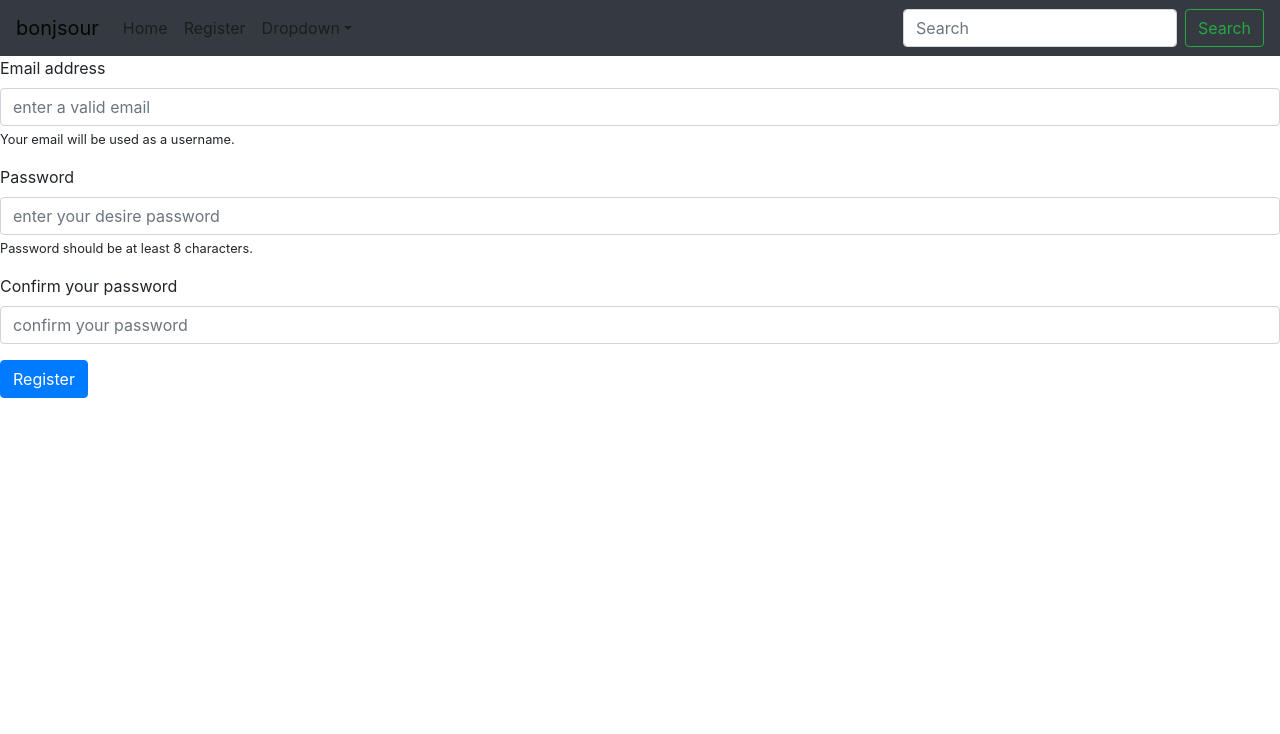
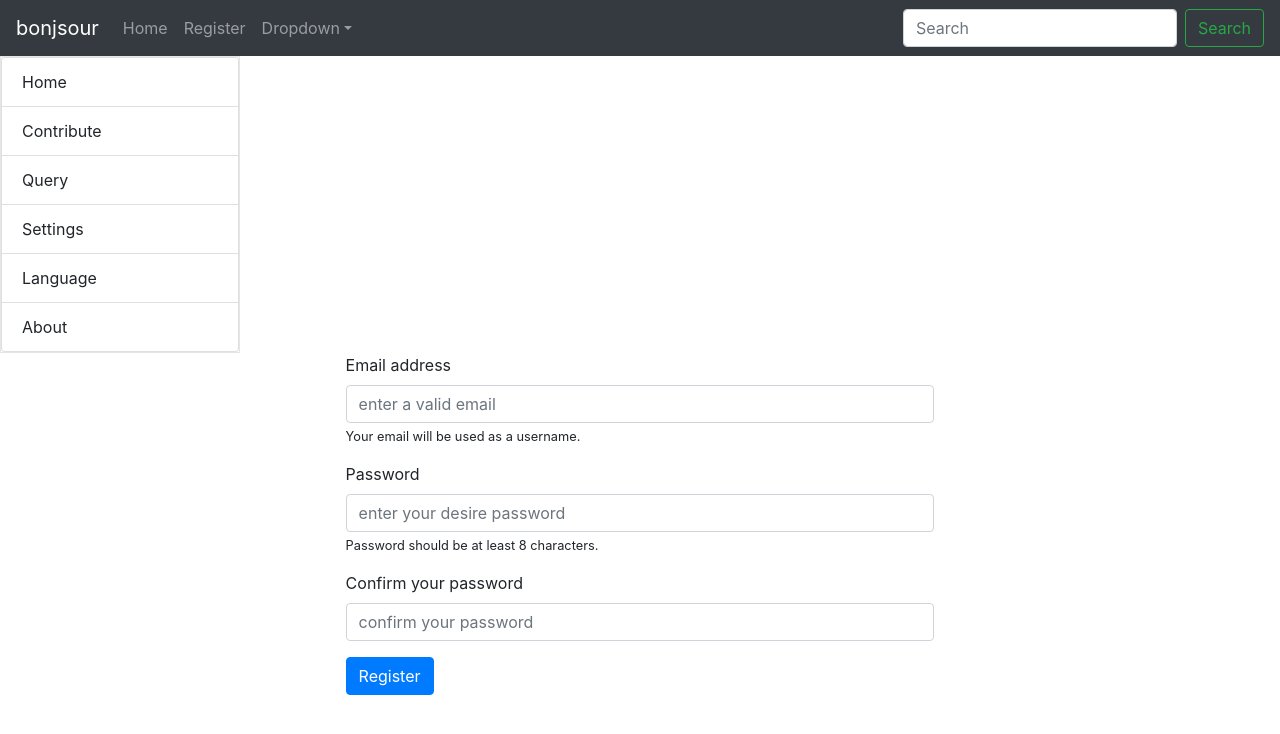
Before and after one commit to btarcahn/bonjsour, a React (Create React App) app in the folder frontend-react/: page / in a window 1280 px wide. Shown: the top 734 px of the page. Built offline with nearby package versions, Linux system fonts and the light colour scheme.

Commit message:
refactor & add basic navbars

```diff
--- a/frontend-react/src/App.js
+++ b/frontend-react/src/App.js
@@ -19,10 +19,9 @@ function App() {
               integrity="sha384-ggOyR0iXCbMQv3Xipma34MD+dH/1fQ784/j6cY/iJTQUOhcWr7x9JvoRxT2MZw1T"
               crossOrigin="anonymous"
           />
-          <Skeleton />
         </header>
         <body>
-          <SignupForm />
+            <Skeleton />
         </body>
       </div>
   );
--- /dev/null
+++ b/frontend-react/src/components/Navbar/TopNavbar.jsx
@@ -0,0 +1,46 @@
+import React from 'react'
+import Navbar from "react-bootstrap/Navbar";
+import Nav from "react-bootstrap/Nav";
+import NavDropdown from "react-bootstrap/NavDropdown";
+import Form from "react-bootstrap/Form";
+import FormControl from "react-bootstrap/FormControl";
+import Button from "react-bootstrap/Button";
+
+/**
+ * The top navigation bar.
+ * The code was taken from react-bootstrap project.
+ * @author Bach Tran
+ * @since 1.0
+ * @licence GPL-3.0
+ */
+class TopNavbar extends React.Component {
+    render() {
+        return (
+            <div>
+                <Navbar bg="dark" expand="lg" variant="dark">
+                    <Navbar.Brand href="#home">bonjsour</Navbar.Brand>
+                    <Navbar.Toggle aria-controls="basic-navbar-nav" />
+                    <Navbar.Collapse id="basic-navbar-nav">
+                        <Nav className="mr-auto">
+                            <Nav.Link href="#home">Home</Nav.Link>
+                            <Nav.Link href="#register">Register</Nav.Link>
+                            <NavDropdown title="Dropdown" id="basic-nav-dropdown">
+                                <NavDropdown.Item href="#action/3.1">Action</NavDropdown.Item>
+                                <NavDropdown.Item href="#action/3.2">Another action</NavDropdown.Item>
+                                <NavDropdown.Item href="#action/3.3">Something</NavDropdown.Item>
+                                <NavDropdown.Divider />
+                                <NavDropdown.Item href="#action/3.4">Separated link</NavDropdown.Item>
+                            </NavDropdown>
+                        </Nav>
+                        <Form inline>
+                            <FormControl type="text" placeholder="Search" className="mr-sm-2" />
+                            <Button variant="outline-success">Search</Button>
+                        </Form>
+                    </Navbar.Collapse>
+                </Navbar>
+            </div>
+        )
+    }
+}
+
+export default TopNavbar
--- /dev/null
+++ b/frontend-react/src/components/Sidebar/Sidebar.jsx
@@ -0,0 +1,39 @@
+/**
+ * File: Sidebar.jsx
+ * Author: Bach Tran
+ * Year: 2019
+ * License: GPL-3.0
+ * This code was inspired from the tutorial, with the use of
+ * react-bootstrap components instead of Material-UI:
+ * https://dev.to/jsmanifest/create-a-modern-dynamic-sidebar-menu-in-react-using-recursion-36eo
+ */
+import React from 'react'
+import ListGroup from 'react-bootstrap/ListGroup';
+import ListGroupItem from 'react-bootstrap/ListGroupItem';
+import './styles.css'
+
+// all elements in the sidebar
+const items = [
+    {name: 'Home', label: 'home'},
+    {name: 'Contribute', label: 'contribute'},
+    {name: 'Query', label: 'query'},
+    {name: 'Settings', label: 'settings'},
+    {name: 'Language', label: 'language'},
+    {name: 'About', label: 'about'}
+];
+
+function Sidebar() {
+    return(
+        <div className='Sidebar-left'>
+            <ListGroup>
+                {items.map(({ label, name, ...rest }) => (
+                    <ListGroupItem button {...rest}>
+                        {name}
+                    </ListGroupItem>
+                ))}
+            </ListGroup>
+        </div>
+    )
+}
+
+export default Sidebar
--- /dev/null
+++ b/frontend-react/src/components/Sidebar/styles.css
@@ -0,0 +1,4 @@
+.Sidebar-left {
+    max-width: 240px;
+    border: 1px solid rgba(0, 0, 0, 0.1);
+}
--- a/frontend-react/src/components/Skeleton.jsx
+++ b/frontend-react/src/components/Skeleton.jsx
@@ -7,37 +7,22 @@
  * the NavBar.
  */
 import React from 'react'
-import Navbar from "react-bootstrap/Navbar";
-import Nav from "react-bootstrap/Nav";
-import NavDropdown from "react-bootstrap/NavDropdown";
-import Form from "react-bootstrap/Form";
-import Button from "react-bootstrap/Button";
-import FormControl from "react-bootstrap/FormControl";
-
+import TopNavbar from "./Navbar/TopNavbar";
+import Sidebar from "./Sidebar/Sidebar";
+import './styles.css'
+import SignupForm from "./SignupForm";
 class Skeleton extends React.Component {
     render() {
         return (
-            <Navbar bg="dark" expand="lg">
-                <Navbar.Brand href="#home">bonjsour</Navbar.Brand>
-                <Navbar.Toggle aria-controls="basic-navbar-nav" />
-                <Navbar.Collapse id="basic-navbar-nav">
-                    <Nav className="mr-auto">
-                        <Nav.Link href="#home">Home</Nav.Link>
-                        <Nav.Link href="#register">Register</Nav.Link>
-                        <NavDropdown title="Dropdown" id="basic-nav-dropdown">
-                            <NavDropdown.Item href="#action/3.1">Action</NavDropdown.Item>
-                            <NavDropdown.Item href="#action/3.2">Another action</NavDropdown.Item>
-                            <NavDropdown.Item href="#action/3.3">Something</NavDropdown.Item>
-                            <NavDropdown.Divider />
-                            <NavDropdown.Item href="#action/3.4">Separated link</NavDropdown.Item>
-                        </NavDropdown>
-                    </Nav>
-                    <Form inline>
-                        <FormControl type="text" placeholder="Search" className="mr-sm-2" />
-                        <Button variant="outline-success">Search</Button>
-                    </Form>
-                </Navbar.Collapse>
-            </Navbar>
+            <div>
+                <div>
+                    <TopNavbar />
+                    <Sidebar />
+                </div>
+                <div className="Center-navigation">
+                    <SignupForm />
+                </div>
+            </div>
         );
     }
 }
--- /dev/null
+++ b/frontend-react/src/components/styles.css
@@ -0,0 +1,4 @@
+.Center-navigation {
+    margin: auto;
+    width: 46%;
+}
```
